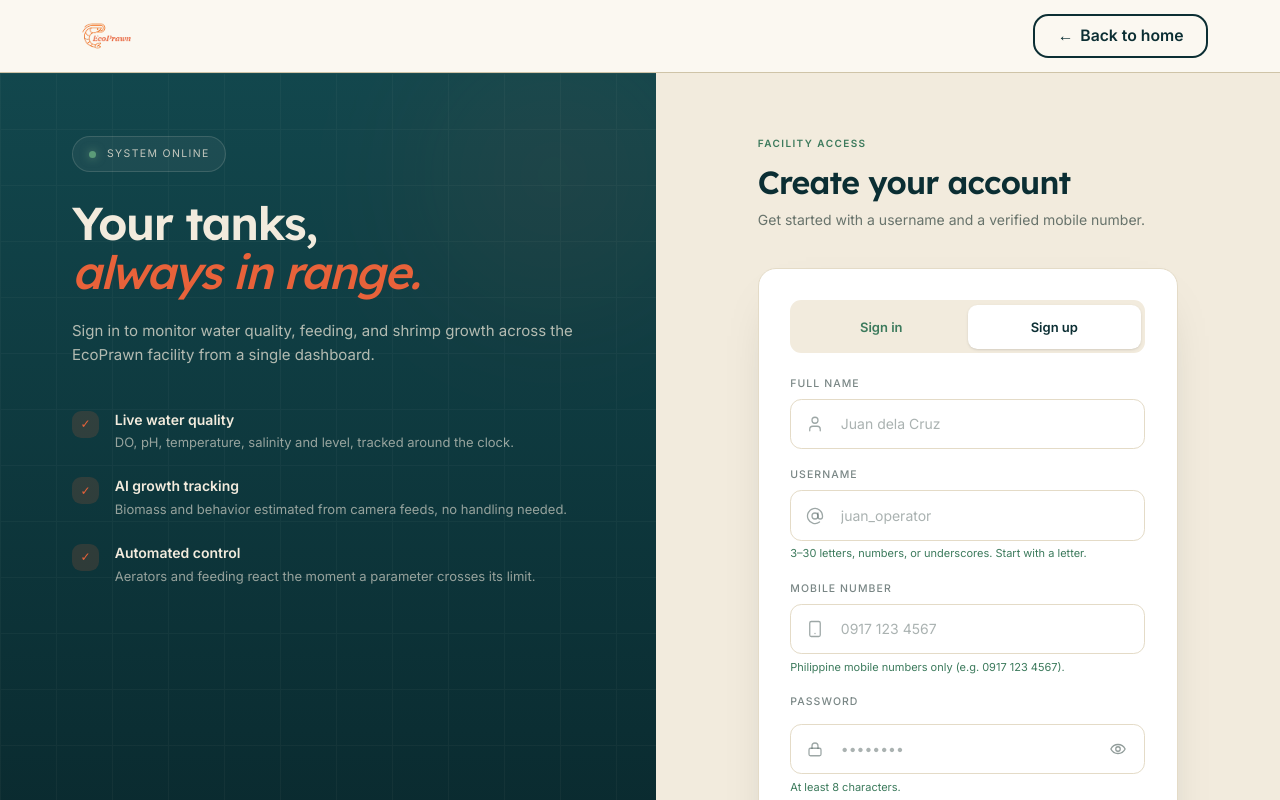
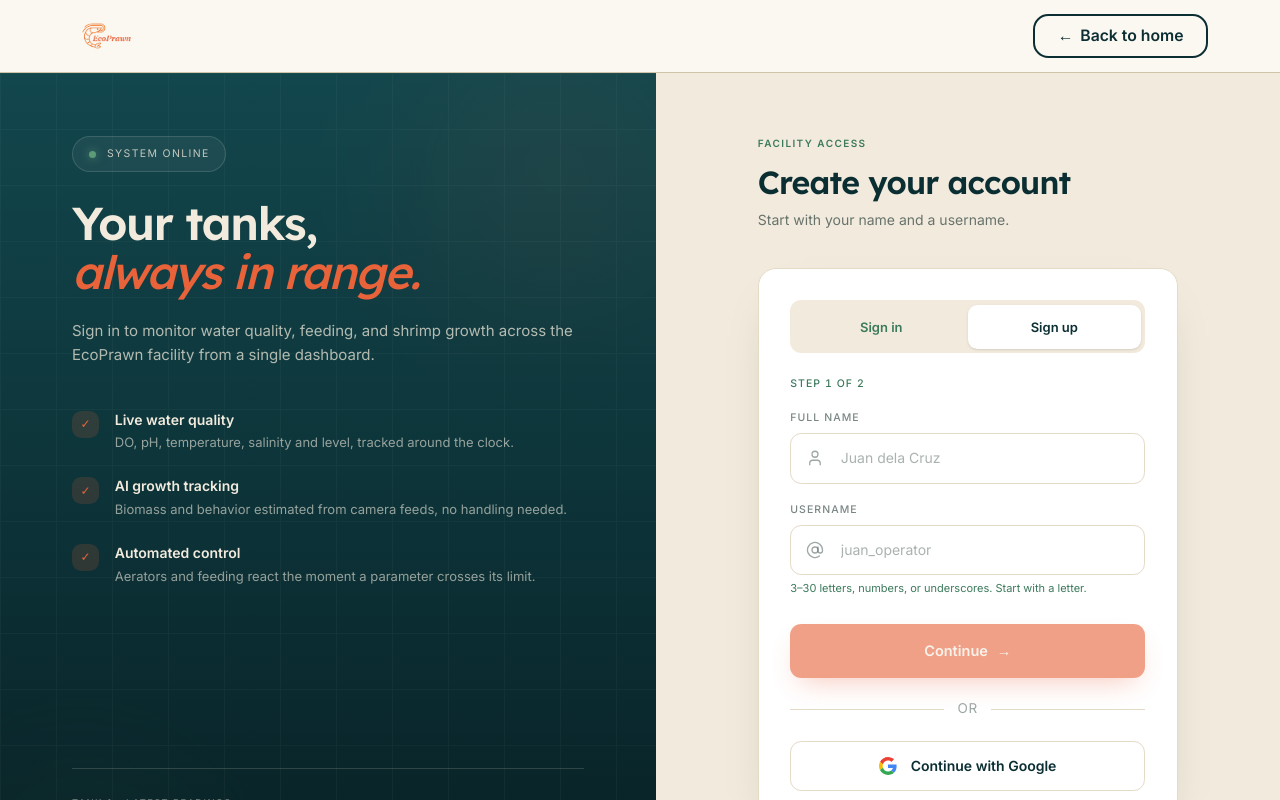
Before and after one commit to isturiscedrick/EcoPrawn, a Next.js app in the folder frontend/: page /login in a window 1280 px wide. Both pictures are taken after a click on the button "Sign up". Shown: the top 800 px of the page. Built offline with nearby package versions, Linux system fonts and the light colour scheme.

Commit message:
UI/UX Update: AuthModalProvider

```diff
--- a/frontend/src/features/auth/LoginForm.tsx
+++ b/frontend/src/features/auth/LoginForm.tsx
@@ -1,6 +1,15 @@
 "use client";
 
-import { useEffect, useId, useState, type FormEvent } from "react";
+import {
+  useCallback,
+  useEffect,
+  useId,
+  useRef,
+  useState,
+  type FocusEvent as ReactFocusEvent,
+  type FormEvent,
+  type ReactNode,
+} from "react";
 
 const errors: Record<string, string> = {
   configuration: "Google sign-in is not configured yet. Contact your administrator.",
@@ -10,22 +19,138 @@ const errors: Record<string, string> = {
   failed: "We could not complete sign-in. Please try again.",
 };
 
-const inputClass =
-  "w-full rounded-lg border border-[var(--sand-dim)] bg-white py-3 pl-11 pr-4 text-[14px] text-[var(--water-deep)] outline-none transition-all duration-200 placeholder:text-[rgba(11,35,32,0.35)] hover:border-[rgba(11,35,32,0.25)] focus:border-[var(--coral)] focus:ring-4 focus:ring-[rgba(232,98,58,0.12)]";
+// Border/ring colors are kept out of the base so the ok and error states
+// never fight over the same CSS property.
+const inputBase =
+  "w-full rounded-lg border bg-white py-3 pl-11 pr-4 text-[14px] text-[var(--water-deep)] outline-none transition-all duration-200 placeholder:text-[rgba(11,35,32,0.35)]";
+
+const inputOk =
+  "border-[var(--sand-dim)] hover:border-[rgba(11,35,32,0.25)] focus:border-[var(--coral)] focus:ring-4 focus:ring-[rgba(232,98,58,0.12)]";
+
+const inputBad =
+  "border-[var(--danger)] focus:border-[var(--danger)] focus:ring-4 focus:ring-[rgba(214,69,69,0.15)]";
 
 const labelClass =
   "ep-font-mono mb-1.5 block text-[10.5px] font-medium uppercase tracking-[0.1em] text-[rgba(11,35,32,0.55)]";
 
+// Turns the browser's validity state into a short message for one field.
+function messageFor(input: HTMLInputElement): string {
+  const v = input.validity;
+  if (v.valid) return "";
+  switch (input.name) {
+    case "name":
+      return "Enter your full name.";
+    case "username":
+      return v.valueMissing
+        ? "Choose a username."
+        : "Use 3–30 letters, numbers, or underscores, starting with a letter.";
+    case "identifier":
+      return "Enter your username or mobile number.";
+    case "phone":
+      return "Enter your mobile number.";
+    case "password":
+      if (v.valueMissing) {
+        return input.autocomplete === "new-password" ? "Enter a password." : "Enter your password.";
+      }
+      return "Use at least 8 characters.";
+    case "code":
+      return v.valueMissing ? "Enter the code from your text message." : "The code is 6–10 digits.";
+    default:
+      return input.validationMessage;
+  }
+}
+
+// Shows the error in red when there is one; otherwise the normal grey hint.
+// The same id is used for both so aria-describedby always points at it.
+function FieldMessage({
+  id,
+  error,
+  children,
+}: {
+  id: string;
+  error?: string;
+  children?: ReactNode;
+}) {
+  if (error) {
+    return (
+      <span id={id} className="mt-1 block text-[11px] font-medium text-[var(--danger-text)]">
+        {error}
+      </span>
+    );
+  }
+  return children ? (
+    <span id={id} className="mt-1 block text-[11px] text-[var(--mangrove)]">
+      {children}
+    </span>
+  ) : null;
+}
+
 export function LoginForm() {
   const uid = useId();
+  const formRef = useRef<HTMLFormElement>(null);
+  const touched = useRef<Set<string>>(new Set());
   const [error, setError] = useState("");
   const [notice, setNotice] = useState("");
   const [pending, setPending] = useState(false);
   const [step, setStep] = useState<"signin" | "signup" | "verify" | "complete">("signin");
+  const [signupPage, setSignupPage] = useState<1 | 2>(1);
   const [phone, setPhone] = useState("");
   const [cooldown, setCooldown] = useState(0);
   const [googlePending, setGooglePending] = useState(false);
   const [showPassword, setShowPassword] = useState(false);
+  const [canSubmit, setCanSubmit] = useState(false);
+  const [fieldErrors, setFieldErrors] = useState<Record<string, string>>({});
+
+  // Sign up is split in two pages. Page 1: name + username. Page 2: phone + password.
+  const onDetailsPage = step === "signup" && signupPage === 1;
+  const onContactPage = step === "signup" && signupPage === 2;
+
+  const inputClass = (name: string) => `${inputBase} ${fieldErrors[name] ? inputBad : inputOk}`;
+
+  // Recomputes two things from the live DOM: whether the submit button can be
+  // enabled, and which touched fields currently have an error. Fields on the
+  // hidden sign-up page are skipped so they don't block or show errors.
+  const updateValidity = useCallback(() => {
+    const form = formRef.current;
+    if (!form) return;
+    const visible = Array.from(form.querySelectorAll<HTMLInputElement>("input")).filter(
+      (input) => !input.closest(".hidden")
+    );
+    setCanSubmit(visible.every((input) => input.checkValidity()));
+
+    const next: Record<string, string> = {};
+    for (const input of visible) {
+      if (!touched.current.has(input.name)) continue;
+      const message = messageFor(input);
+      if (message) next[input.name] = message;
+    }
+    setFieldErrors((prev) => {
+      const keys = new Set([...Object.keys(prev), ...Object.keys(next)]);
+      for (const key of keys) if (prev[key] !== next[key]) return next;
+      return prev;
+    });
+  }, []);
+
+  // A fresh form (new step) starts with no field marked as touched.
+  useEffect(() => {
+    touched.current.clear();
+  }, [step]);
+
+  // Re-check after the form remounts (step change), the page flips, or the
+  // controlled phone value changes (e.g. prefilled on the verify step).
+  useEffect(() => {
+    updateValidity();
+  }, [step, signupPage, phone, updateValidity]);
+
+  // A field counts as touched once the user leaves it. React's onBlur bubbles,
+  // so one handler on the form covers every input.
+  function handleBlur(event: ReactFocusEvent<HTMLFormElement>) {
+    const target = event.target;
+    if (target instanceof HTMLInputElement && target.name) {
+      touched.current.add(target.name);
+      updateValidity();
+    }
+  }
 
   useEffect(() => {
     if (!cooldown) return;
@@ -43,6 +168,13 @@ export function LoginForm() {
     window.addEventListener("pageshow", reset);
     return () => window.removeEventListener("pageshow", reset);
   }, []);
+
+  // Move focus to the phone field when the second sign-up page opens.
+  useEffect(() => {
+    if (step === "signup" && signupPage === 2) {
+      formRef.current?.querySelector<HTMLInputElement>('input[name="phone"]')?.focus();
+    }
+  }, [step, signupPage]);
 
   async function request(values: Record<string, unknown>) {
     setError("");
@@ -89,8 +221,26 @@ export function LoginForm() {
     }
   }
 
+  // Validate only the page-1 fields, then reveal page 2. The form is
+  // noValidate on page 1, so this is the only validation that runs there.
+  function goToContactPage(form: HTMLFormElement) {
+    const fields = form.querySelectorAll<HTMLInputElement>(
+      'input[name="name"], input[name="username"]'
+    );
+    for (const field of Array.from(fields)) {
+      if (!field.reportValidity()) return;
+    }
+    setError("");
+    setNotice("");
+    setSignupPage(2);
+  }
+
   async function submit(event: FormEvent<HTMLFormElement>) {
     event.preventDefault();
+    if (onDetailsPage) {
+      goToContactPage(event.currentTarget);
+      return;
+    }
     await request({
       ...Object.fromEntries(new FormData(event.currentTarget)),
       action: step,
@@ -114,8 +264,10 @@ export function LoginForm() {
           : "Welcome back"}
       </h1>
       <p className="mt-2 text-[14px] leading-[1.6] text-[rgba(11,35,32,0.6)]">
-        {step === "signup"
-          ? "Get started with a username and a verified mobile number."
+        {onDetailsPage
+          ? "Start with your name and a username."
+          : onContactPage
+          ? "Add your mobile number and a password. We'll text you a code."
           : step === "verify"
           ? "Enter the code from your text message to finish signing up."
           : step === "complete"
@@ -134,6 +286,7 @@ export function LoginForm() {
                 disabled={pending}
                 onClick={() => {
                   setStep(mode);
+                  setSignupPage(1);
                   setError("");
                   setNotice("");
                 }}
@@ -198,10 +351,27 @@ export function LoginForm() {
           </div>
         )}
 
-        <form key={step} onSubmit={submit} aria-busy={pending}>
+        <form
+          key={step}
+          ref={formRef}
+          onSubmit={submit}
+          onInput={updateValidity}
+          onBlur={handleBlur}
+          noValidate={onDetailsPage}
+          aria-busy={pending}
+        >
           <fieldset disabled={pending} className="flex flex-col gap-4 disabled:opacity-70">
             {step === "signup" && (
-              <div>
+              <div
+                aria-live="polite"
+                className="ep-font-mono text-[10.5px] font-medium uppercase tracking-[0.1em] text-[var(--mangrove)]"
+              >
+                Step {signupPage} of 2
+              </div>
+            )}
+
+            {step === "signup" && (
+              <div className={onContactPage ? "hidden" : undefined}>
                 <label htmlFor={`${uid}-name`} className={labelClass}>
                   Full name
                 </label>
@@ -232,14 +402,17 @@ export function LoginForm() {
                     autoComplete="name"
                     maxLength={100}
                     placeholder="Juan dela Cruz"
-                    className={inputClass}
+                    aria-invalid={fieldErrors.name ? true : undefined}
+                    aria-describedby={fieldErrors.name ? `${uid}-name-error` : undefined}
+                    className={inputClass("name")}
                   />
                 </div>
+                <FieldMessage id={`${uid}-name-error`} error={fieldErrors.name} />
               </div>
             )}
 
             {(step === "signup" || step === "complete") && (
-              <div>
+              <div className={onContactPage ? "hidden" : undefined}>
                 <label htmlFor={`${uid}-username`} className={labelClass}>
                   Username
                 </label>
@@ -271,14 +444,15 @@ export function LoginForm() {
                     minLength={3}
                     maxLength={30}
                     pattern="[A-Za-z][A-Za-z0-9_]{2,29}"
+                    aria-invalid={fieldErrors.username ? true : undefined}
                     aria-describedby={`${uid}-username-help`}
                     placeholder="juan_operator"
-                    className={inputClass}
+                    className={inputClass("username")}
                   />
                 </div>
-                <span id={`${uid}-username-help`} className="mt-1 block text-[11px] text-[var(--mangrove)]">
+                <FieldMessage id={`${uid}-username-help`} error={fieldErrors.username}>
                   3–30 letters, numbers, or underscores. Start with a letter.
-                </span>
+                </FieldMessage>
               </div>
             )}
 
@@ -314,14 +488,17 @@ export function LoginForm() {
                     autoComplete="username"
                     maxLength={40}
                     placeholder="juan_operator or 09171234567"
-                    className={inputClass}
+                    aria-invalid={fieldErrors.identifier ? true : undefined}
+                    aria-describedby={fieldErrors.identifier ? `${uid}-identifier-error` : undefined}
+                    className={inputClass("identifier")}
                   />
                 </div>
+                <FieldMessage id={`${uid}-identifier-error`} error={fieldErrors.identifier} />
               </div>
             )}
 
             {(step === "signup" || step === "verify") && (
-              <div>
+              <div className={onDetailsPage ? "hidden" : undefined}>
                 <label htmlFor={`${uid}-phone`} className={labelClass}>
                   Mobile number
                 </label>
@@ -354,17 +531,19 @@ export function LoginForm() {
                     value={phone}
                     onChange={(e) => setPhone(e.target.value)}
                     placeholder="0917 123 4567"
-                    className={inputClass}
+                    aria-invalid={fieldErrors.phone ? true : undefined}
+                    aria-describedby={`${uid}-phone-help`}
+                    className={inputClass("phone")}
                   />
                 </div>
-                <span className="mt-1 block text-[11px] text-[var(--mangrove)]">
+                <FieldMessage id={`${uid}-phone-help`} error={fieldErrors.phone}>
                   Philippine mobile numbers only (e.g. 0917 123 4567).
-                </span>
+                </FieldMessage>
               </div>
             )}
 
             {(step === "signin" || step === "signup") && (
-              <div>
+              <div className={onDetailsPage ? "hidden" : undefined}>
                 <div className="mb-1.5 flex items-center justify-between">
                   <label htmlFor={`${uid}-password`} className={labelClass}>
                     Password
@@ -406,7 +585,9 @@ export function LoginForm() {
                     minLength={step === "signup" ? 8 : 1}
                     maxLength={128}
                     placeholder="••••••••"
-                    className={`${inputClass} pr-12`}
+                    aria-invalid={fieldErrors.password ? true : undefined}
+                    aria-describedby={step === "signup" ? `${uid}-password-help` : fieldErrors.password ? `${uid}-password-help` : undefined}
+                    className={`${inputClass("password")} pr-12`}
                   />
                   <button
                     type="button"
@@ -450,11 +631,9 @@ export function LoginForm() {
                     )}
                   </button>
                 </div>
-                {step === "signup" && (
-                  <span className="mt-1 block text-[11px] text-[var(--mangrove)]">
-                    At least 8 characters.
-                  </span>
-                )}
+                <FieldMessage id={`${uid}-password-help`} error={fieldErrors.password}>
+                  {step === "signup" ? "At least 8 characters." : null}
+                </FieldMessage>
               </div>
             )}
 
@@ -493,20 +672,25 @@ export function LoginForm() {
                     minLength={6}
                     maxLength={10}
                     placeholder="123456"
-                    className={`${inputClass} tracking-[0.25em]`}
+                    aria-invalid={fieldErrors.code ? true : undefined}
+                    aria-describedby={fieldErrors.code ? `${uid}-code-error` : undefined}
+                    className={`${inputClass("code")} tracking-[0.25em]`}
                   />
                 </div>
+                <FieldMessage id={`${uid}-code-error`} error={fieldErrors.code} />
               </div>
             )}
 
             <button
               type="submit"
-              disabled={pending}
+              disabled={pending || !canSubmit}
               className="group mt-2 inline-flex w-full items-center justify-center gap-2 rounded-lg bg-[var(--coral)] px-6 py-3.5 text-[14.5px] font-semibold text-[var(--sand)] shadow-[0_12px_28px_-10px_rgba(232,98,58,0.6)] transition-all duration-200 hover:-translate-y-0.5 hover:bg-[var(--coral-dim)] hover:shadow-[0_16px_32px_-10px_rgba(232,98,58,0.7)] focus:outline-none focus-visible:ring-2 focus-visible:ring-[var(--coral)] focus-visible:ring-offset-2 focus-visible:ring-offset-white disabled:pointer-events-none disabled:opacity-60"
             >
               {pending
                 ? "Please wait…"
-                : step === "signup"
+                : onDetailsPage
+                ? "Continue"
+                : onContactPage
                 ? "Create account & send code"
                 : step === "verify"
                 ? "Verify & continue"
@@ -517,6 +701,24 @@ export function LoginForm() {
                 →
               </span>
             </button>
+
+            {onContactPage && (
+              <button
+                type="button"
+                onClick={() => {
+                  setError("");
+                  setNotice("");
+                  // Leaving page 2 blurs its fields first; forget that so an
+                  // empty phone isn't already red when the user comes back.
+                  touched.current.delete("phone");
+                  touched.current.delete("password");
+                  setSignupPage(1);
+                }}
+                className="self-center text-[13px] text-[var(--water-deep)] underline underline-offset-4 transition-colors hover:text-[var(--coral)] focus:outline-none focus-visible:ring-2 focus-visible:ring-[var(--coral)]"
+              >
+                Back
+              </button>
+            )}
           </fieldset>
         </form>
 
@@ -538,6 +740,7 @@ export function LoginForm() {
               disabled={pending}
               onClick={() => {
                 setStep("signin");
+                setSignupPage(1);
                 setError("");
                 setNotice("");
               }}
@@ -548,7 +751,7 @@ export function LoginForm() {
           </div>
         )}
 
-        {(step === "signin" || step === "signup") && (
+        {(step === "signin" || onDetailsPage) && (
           <>
             <div className="flex items-center gap-3 text-xs text-[rgba(11,35,32,0.4)]">
               <span className="h-px flex-1 bg-[var(--sand-dim)]" />
```
Also changed, not shown: frontend/src/features/auth/AuthModalProvider.tsx (+16 -4 lines).
